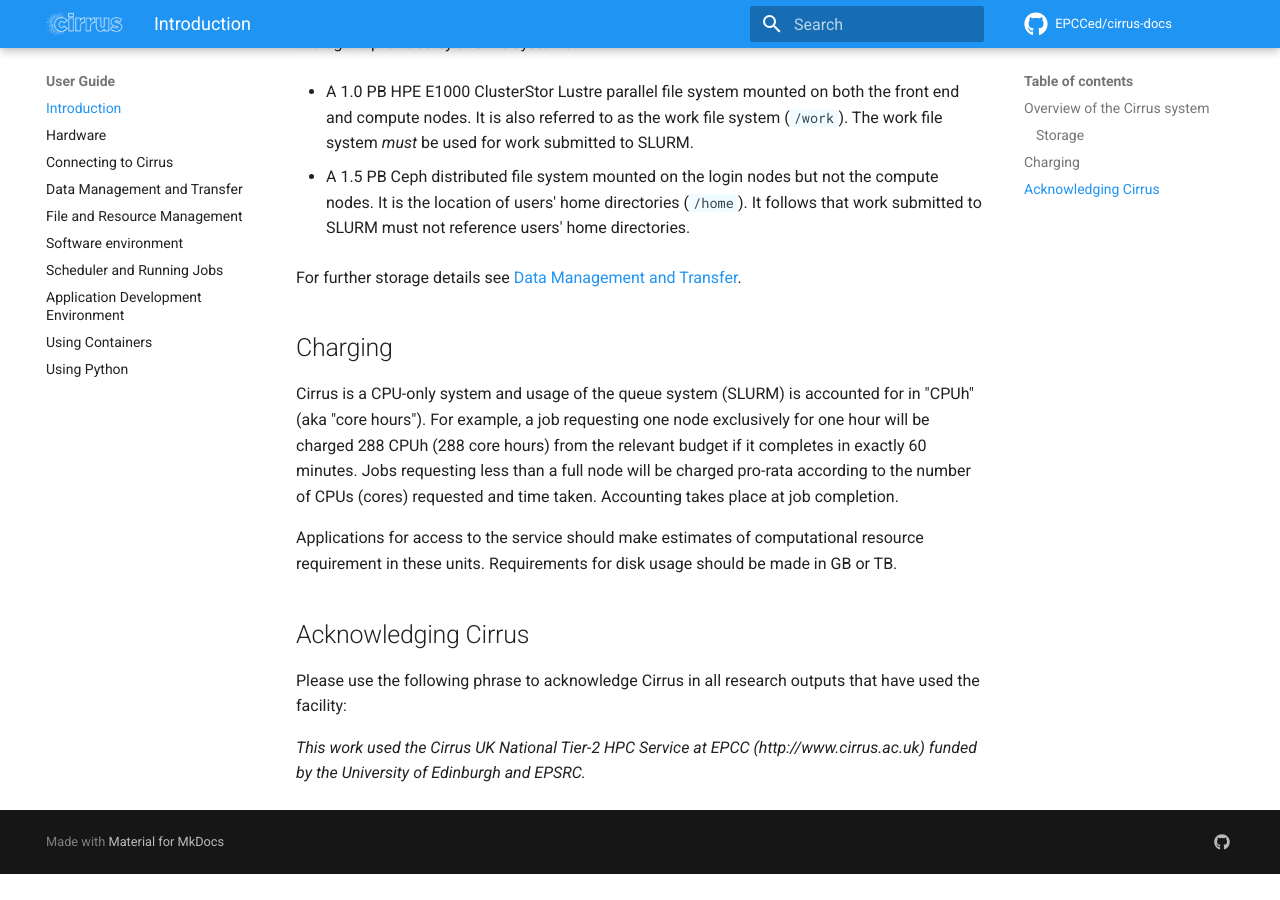
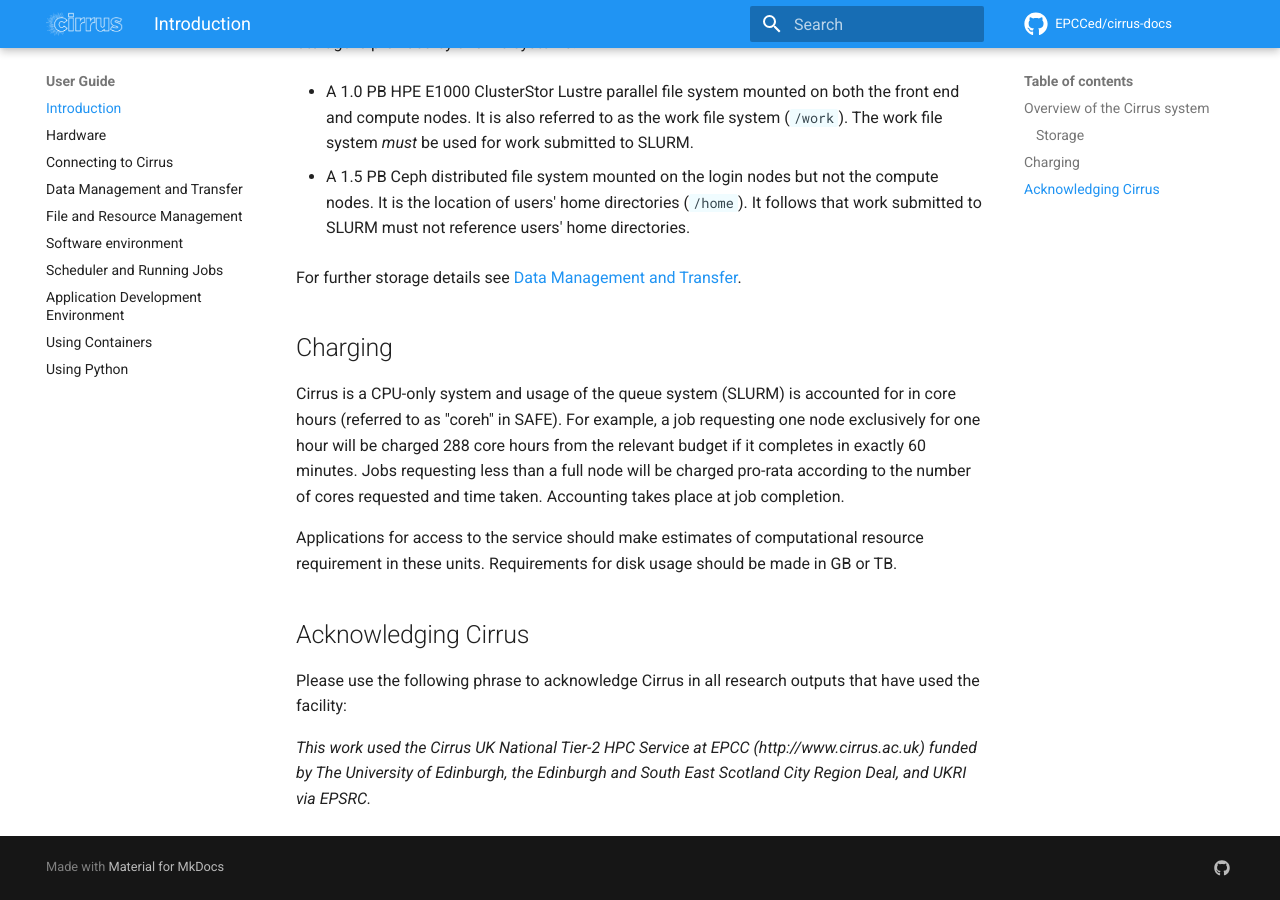
Before and after one commit to EPCCed/cirrus-docs, an MkDocs documentation site: the page built from docs/user-guide/introduction.md, in a window 1280 px wide and 900 px high, scrolled down 1204 px. Built offline with MkDocs 1.6.1 and Material for MkDocs 9.7.7, drawn with Linux system fonts in a browser that asks for light colours; comment, search, counter and statistics services are not loaded; before the commit the page ends 2078 px from its top, so only the background shows below that.

Commit message:
Updates following review

```diff
--- a/docs/user-guide/introduction.md
+++ b/docs/user-guide/introduction.md
@@ -55,11 +55,12 @@ For further storage details see
 ## Charging
 
 Cirrus is a CPU-only system and usage of the queue system (SLURM) is
-accounted for in "CPUh" (aka "core hours"). For example, a job requesting
-one node exclusively for one hour will be charged 288 CPUh (288 core hours)
+accounted for in core hours (referred to as "coreh" in SAFE).
+For example, a job requesting
+one node exclusively for one hour will be charged 288 core hours
 from the relevant budget if it completes in exactly 60 minutes. Jobs
 requesting less than a full node will be charged pro-rata according to
-the number of CPUs (cores) requested and time taken. Accounting takes
+the number of cores requested and time taken. Accounting takes
 place at job completion.
 
 Applications for access to the service should make estimates of computational
@@ -73,5 +74,6 @@ Please use the following phrase to acknowledge Cirrus in all
 research outputs that have used the facility:
 
 *This work used the Cirrus UK National Tier-2 HPC Service at EPCC
-(http://www.cirrus.ac.uk) funded by the University of Edinburgh and
+(http://www.cirrus.ac.uk) funded by The University of Edinburgh,
+the Edinburgh and South East Scotland City Region Deal, and UKRI via
 EPSRC.*
```
Also changed, not shown: docs/images/overview.svg.
